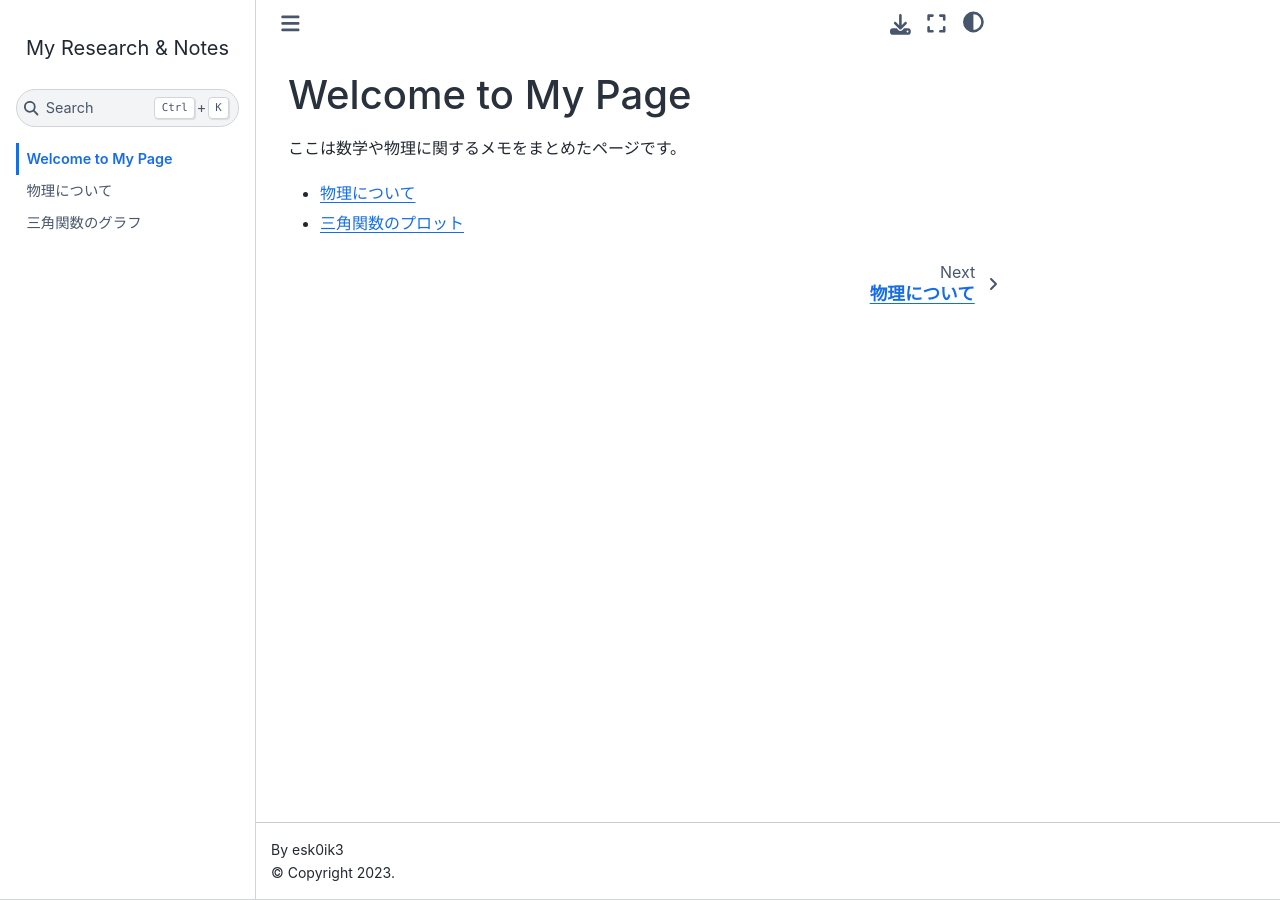
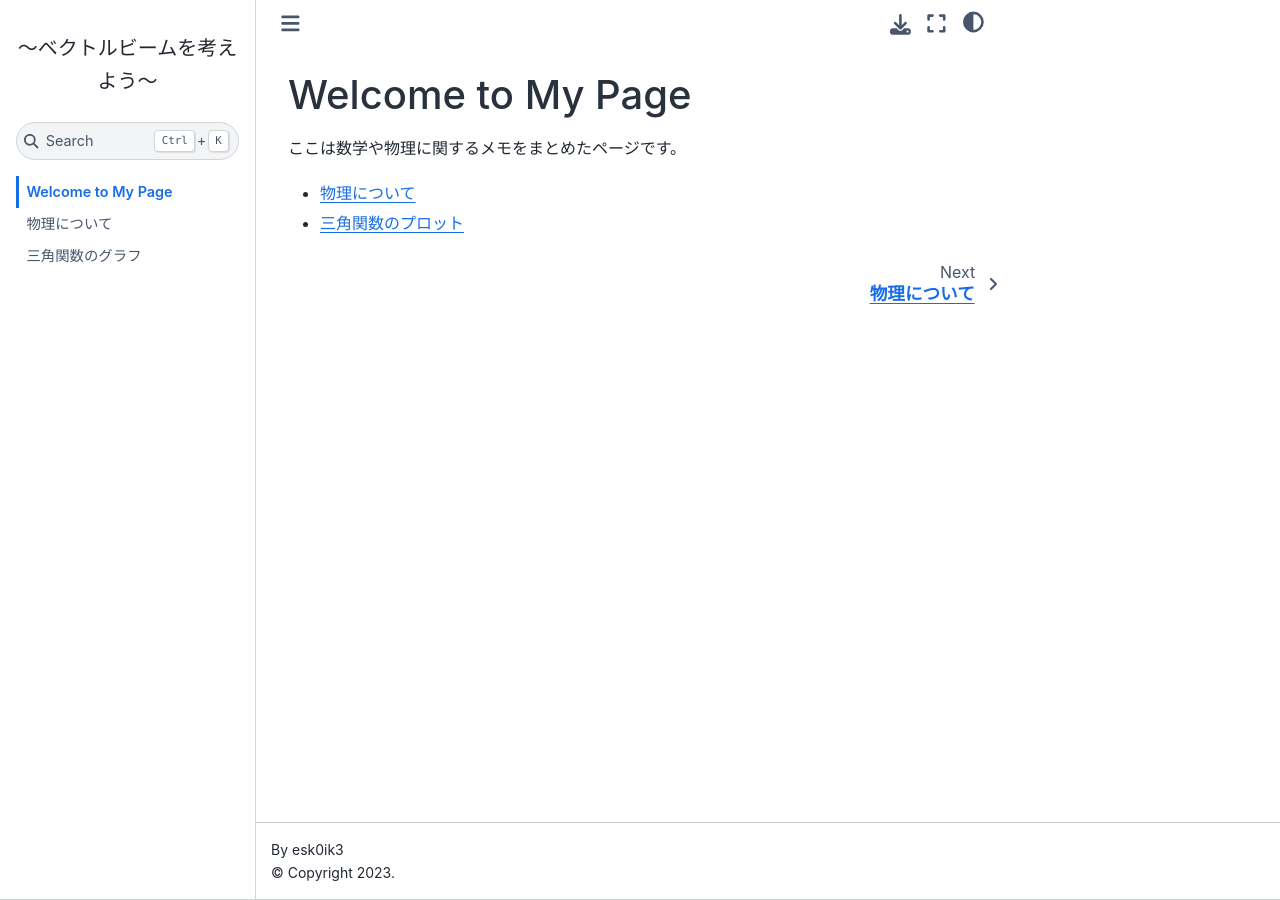
Before and after one commit to esk0ik3/esk0ik3.github.io, a Jupyter Book: the page built from index.md, in a window 1280 px wide. Built offline with Jupyter Book 1.0.4 settings and Sphinx 7.4.7 and the Sphinx Book theme 1.1.4, drawn with Linux system fonts in a browser that asks for light colours.

Commit message:
Update _config.yml

```diff
--- a/_config.yml
+++ b/_config.yml
@@ -1,4 +1,4 @@
-title: "My Research & Notes"
+title: "～ベクトルビームを考えよう～"
 author: "esk0ik3"
 execute:
   execute_notebooks: off
```
